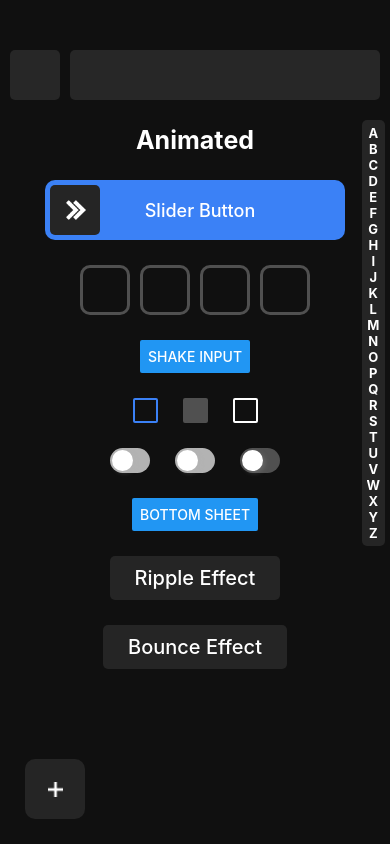
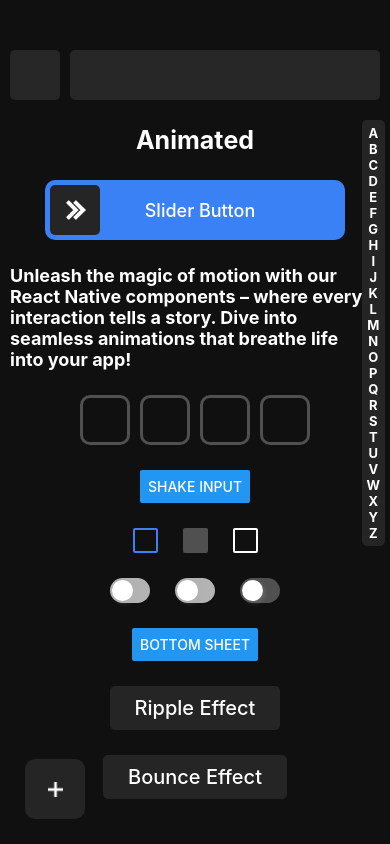
Before and after one commit to snskar125/odyssey-ui, a React Native app: screen / in a window 390 px wide. Built offline with nearby package versions, Linux system fonts and the light colour scheme.

Commit message:
Added Text Generate Effect

```diff
--- a/App.js
+++ b/App.js
@@ -12,6 +12,7 @@ import FlipWords from "./src/Components/FlipWords";
 import PINInput from "./src/Components/PINInput";
 import { useRef, useState } from "react";
 import CharacterBar from "./src/Components/CharacterBar";
+import TextGenerateEffect from "./src/Components/TextGenerateEffect";
 
 export default function App() {
   const [pin, setPin] = useState("");
@@ -26,6 +27,11 @@ export default function App() {
         <SkeletonWrapper />
         <FlipWords style={styles.text} />
         <SliderButton />
+        <TextGenerateEffect style={styles.text}>
+          Unleash the magic of motion with our React Native components – where
+          every interaction tells a story. Dive into seamless animations that
+          breathe life into your app!
+        </TextGenerateEffect>
         <PINInput
           textStyle={styles.text}
           ref={pinInput}
@@ -45,7 +51,9 @@ export default function App() {
         <TouchableScaleWrapper />
       </ScrollView>
       <ActionButtonWrapper />
-      <CharacterBar onReleaseCharacter={console.log} containerStyle={styles.characterBar} />
+      <CharacterBar
+        containerStyle={styles.characterBar}
+      />
     </View>
   );
 }
--- /dev/null
+++ b/src/Components/TextGenerateEffect.tsx
@@ -0,0 +1,83 @@
+import { memo, useEffect, useRef } from "react";
+import { Animated, StyleSheet, View, TextStyle, ViewStyle } from "react-native";
+
+const REVEAL_DURATION = 750;
+
+interface WordProps {
+  word: string;
+  delay: number;
+  style?: TextStyle;
+  opacity: number;
+  isLast: boolean;
+}
+
+const Word = memo(({ word, delay, style, opacity: o, isLast }: WordProps) => {
+  const opacity = useRef(new Animated.Value(0)).current;
+
+  useEffect(() => {
+    const animation = Animated.timing(opacity, {
+      toValue: o,
+      delay,
+      duration: REVEAL_DURATION,
+      useNativeDriver: true,
+    });
+    animation.start();
+    return animation.stop;
+  }, []);
+
+  return (
+    <Animated.Text style={[styles.text, style, { opacity }]}>
+      {`${word}${isLast ? "" : " "}`}
+    </Animated.Text>
+  );
+});
+
+interface TextGenerateEffectProps {
+  children?: string;
+  interval?: number;
+  opacity?: number;
+  containerStyle?: ViewStyle;
+  style?: TextStyle;
+}
+
+const TextGenerateEffect = memo(
+  ({
+    children = "",
+    interval = 150,
+    opacity = 1,
+    style,
+    containerStyle,
+  }: TextGenerateEffectProps) => {
+    const words = children.split(" ");
+
+    return (
+      <View style={[styles.container, containerStyle]}>
+        {words.map((word, index) => (
+          <Word
+            key={`${word}-${index}`}
+            style={style}
+            opacity={opacity}
+            delay={index * interval}
+            word={word}
+            isLast={index === words.length - 1}
+          />
+        ))}
+      </View>
+    );
+  }
+);
+
+export default TextGenerateEffect;
+
+const styles = StyleSheet.create({
+  container: {
+    flexDirection: "row",
+    flexWrap: "wrap",
+    alignItems: "center",
+  },
+  text: {
+    fontSize: 18,
+    fontWeight: "bold",
+    color: "#252525",
+  },
+});
```
